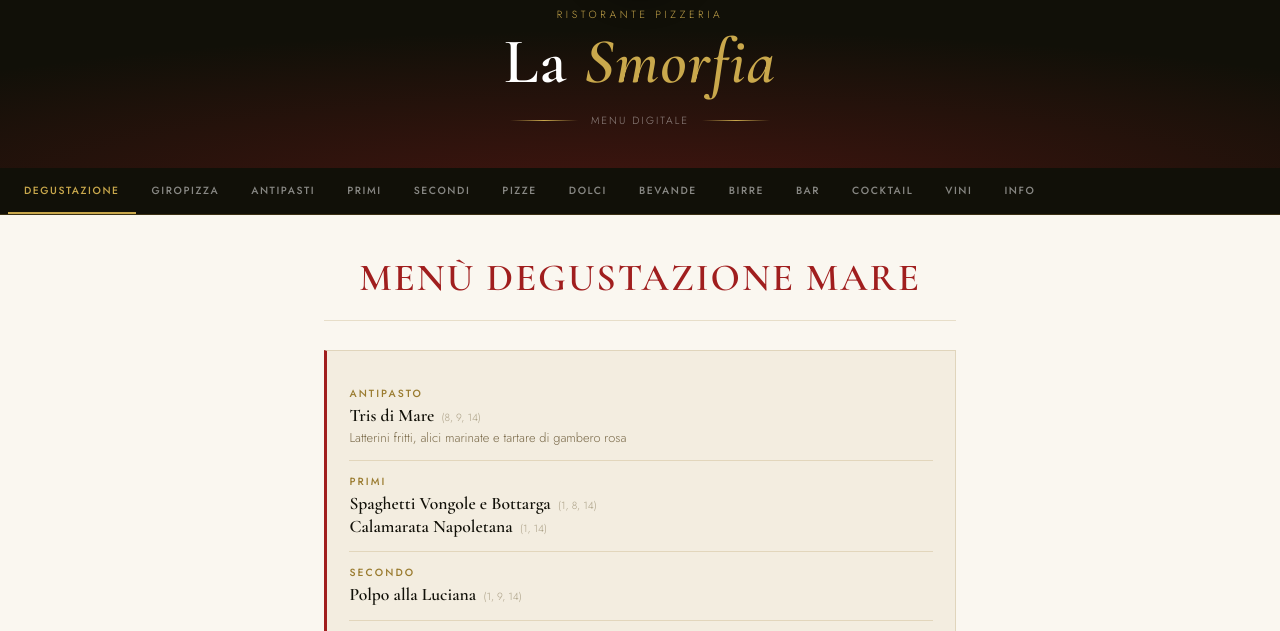
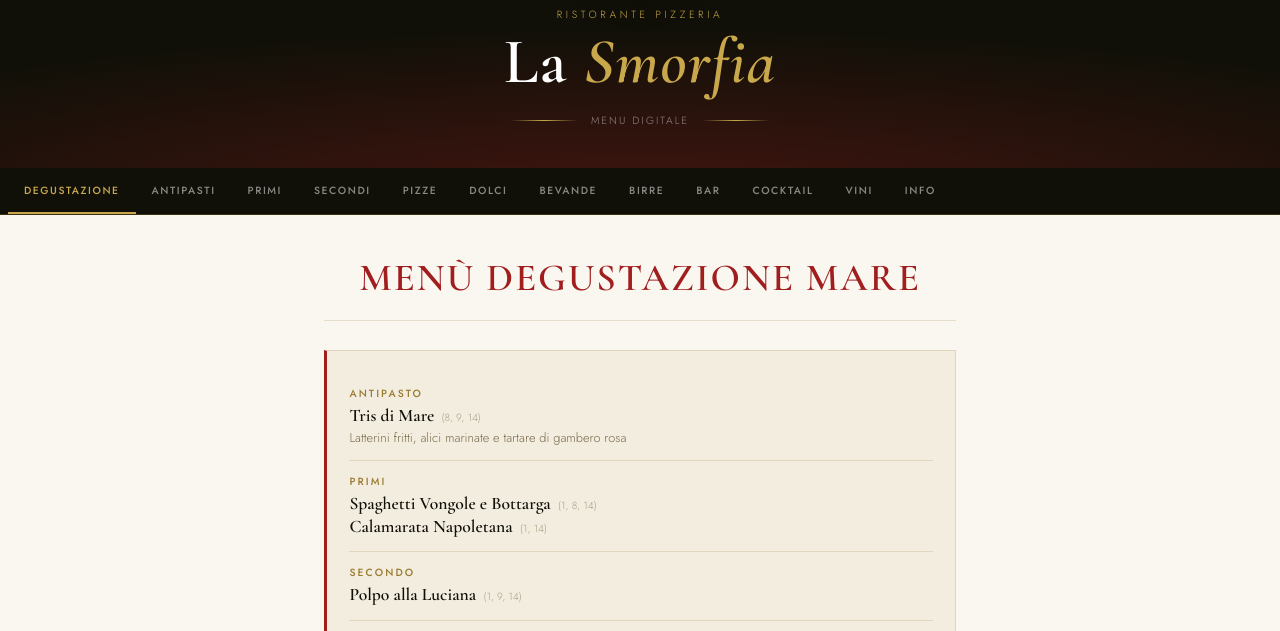
Before and after one commit to Delucious97/Menu, a plain HTML site: page index.html in a window 1280 px wide. Shown: the part 160-791 px from the top of the page. Drawn offline with nearby package versions, Linux system fonts and the light colour scheme.

Commit message:
Update index.html

```diff
--- a/index.html
+++ b/index.html
@@ -118,7 +118,6 @@
 <div class="nav-wrap">
   <nav id="mainnav">
     <a href="#degustazione">Degustazione</a>
-    <a href="#giropizza">Giropizza</a>
     <a href="#antipasti">Antipasti</a>
     <a href="#primi">Primi</a>
     <a href="#secondi">Secondi</a>
```
